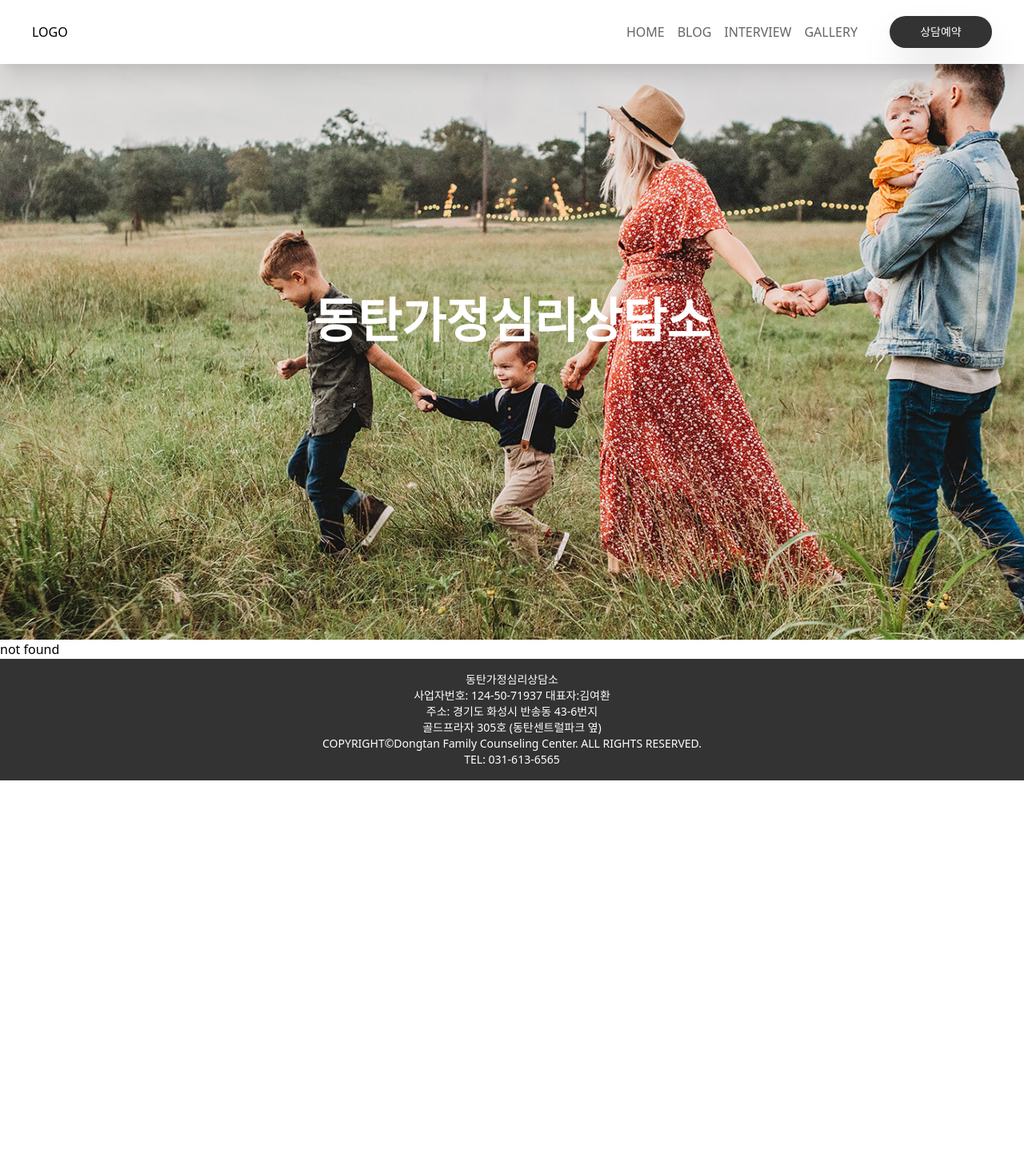
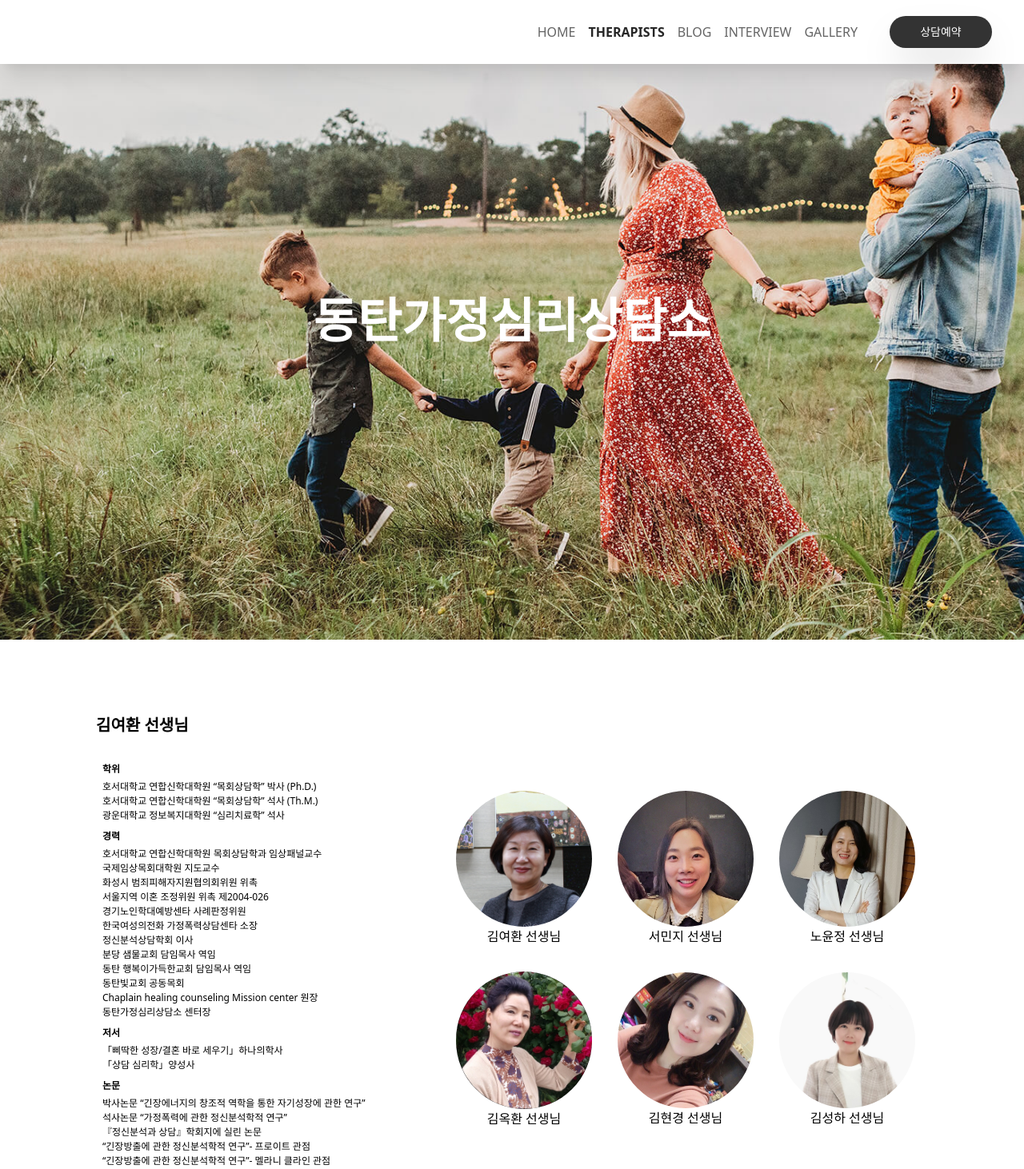
Before and after one commit to kjhwert/coun-client, a React (Create React App) app: page /profile in a window 1280 px wide. Before the commit this address led to /404. Shown: the top 1462 px of the page at 80% size. Before the commit the page ends 976 px from the top, so only its background shows below. Built offline with nearby package versions, Linux system fonts and the light colour scheme; a web font is replaced by a local one.

Commit message:
profile page

```diff
--- a/public/index.html
+++ b/public/index.html
@@ -2,42 +2,12 @@
 <html lang="en">
   <head>
     <meta charset="utf-8" />
-    <link rel="icon" href="%PUBLIC_URL%/favicon.ico" />
+<!--    <link rel="icon" href="%PUBLIC_URL%/favicon.ico" />-->
     <meta name="viewport" content="width=device-width, initial-scale=1" />
     <meta name="theme-color" content="#000000" />
-    <meta
-      name="description"
-      content="Web site created using create-react-app"
-    />
-    <link rel="apple-touch-icon" href="%PUBLIC_URL%/logo192.png" />
-    <!--
-      manifest.json provides metadata used when your web app is installed on a
-      user's mobile device or desktop. See https://developers.google.com/web/fundamentals/web-app-manifest/
-    -->
-    <link rel="manifest" href="%PUBLIC_URL%/manifest.json" />
-    <!--
-      Notice the use of %PUBLIC_URL% in the tags above.
-      It will be replaced with the URL of the `public` folder during the build.
-      Only files inside the `public` folder can be referenced from the HTML.
-
-      Unlike "/favicon.ico" or "favicon.ico", "%PUBLIC_URL%/favicon.ico" will
-      work correctly both with client-side routing and a non-root public URL.
-      Learn how to configure a non-root public URL by running `npm run build`.
-    -->
-    <title>React App</title>
+    <title>동탄가정심리상담소</title>
   </head>
   <body>
-    <noscript>You need to enable JavaScript to run this app.</noscript>
     <div id="root"></div>
-    <!--
-      This HTML file is a template.
-      If you open it directly in the browser, you will see an empty page.
-
-      You can add webfonts, meta tags, or analytics to this file.
-      The build step will place the bundled scripts into the <body> tag.
-
-      To begin the development, run `npm start` or `yarn start`.
-      To create a production bundle, use `npm run build` or `yarn build`.
-    -->
   </body>
 </html>
--- a/src/App.tsx
+++ b/src/App.tsx
@@ -14,6 +14,7 @@ import Banner from "./modules/components/Banner";
 import Footer from "./modules/components/Footer";
 import TalkDetail from "./features/talk/TalkDetail";
 import Reserve from "./features/reserve/Reserve";
+import Profiles from "./features/home/Profiles";
 
 export default () => {
   return (
@@ -24,8 +25,8 @@ export default () => {
         <Route path="/" exact component={Home} />
         <Route path="/reserve" component={Reserve} />
         <Route path="/talk" exact component={Talk} />
-        {/*<Route path="/talk/register" component={TalkRegisterContainer} />*/}
         <Route path="/talk/:id" component={TalkDetail} />
+          <Route path="/profile" exact component={Profiles} />
         {/*<Route path="/interview" exact component={InterviewContainer} />*/}
         {/*<Route path="/interview/:id" component={InterviewDetailContainer} />*/}
         {/*<Route path="/gallery" exact component={GalleryContainer} />*/}
--- a/src/data/process.ts
+++ b/src/data/process.ts
@@ -11,7 +11,7 @@ export interface Process {
 
 export type Processes = Array<Process>;
 
-export const process: Processes = [
+export const processes: Processes = [
   {
     title: "초기면담",
     img: Process1,
--- a/src/data/profiles.ts
+++ b/src/data/profiles.ts
@@ -16,7 +16,7 @@ export type Profiles = Array<Profile>;
 
 export const profiles = [
   {
-    id: 0,
+    id: 1,
     name: "김여환 선생님",
     img: Profile1,
     content: `
@@ -62,7 +62,7 @@ export const profiles = [
         `,
   },
   {
-    id: 1,
+    id: 2,
     name: "서민지 선생님",
     img: Profile2,
     content: `
@@ -94,7 +94,7 @@ export const profiles = [
         `,
   },
   {
-    id: 2,
+    id: 3,
     name: "노윤정 선생님",
     img: Profile3,
     content: `
@@ -124,7 +124,7 @@ export const profiles = [
         `,
   },
   {
-    id: 3,
+    id: 4,
     name: "김옥환 선생님",
     img: Profile4,
     content: `
@@ -169,7 +169,7 @@ export const profiles = [
         `,
   },
   {
-    id: 4,
+    id: 5,
     name: "김현경 선생님",
     img: Profile5,
     content: `
@@ -200,7 +200,7 @@ export const profiles = [
         `,
   },
   {
-    id: 5,
+    id: 6,
     name: "김성하 선생님",
     img: Profile6,
     content: `
--- a/src/features/home/Fields.tsx
+++ b/src/features/home/Fields.tsx
@@ -5,21 +5,21 @@ const Fields = () => {
   const [selected, setSelected] = useState<Field>(fields[0]);
 
   return (
-    <div className="flex flex-row mx-auto px-20 py-4 lg:w-web w-full">
+    <div className="flex flex-col-reverse lg:flex-row mx-auto lg:px-20 px-4 mt-10 lg:w-web w-full">
       <div className="lg:w-1/2 w-full overflow-x-scroll flex lg:overflow-auto lg:flex-wrap">
-        {fields.map((item) => (
+        {fields.map((field) => (
           <div
-            key={item.id}
-            className="bg-white shadow-lg flex flex-col border border-main-100 w-36 h-36 rounded-xl
-                        justify-start items-center flex-shrink-0 h-48 mx-1 mt-1 mb-1 cursor-pointer"
+            key={field.id}
+            className="bg-white shadow-lg flex flex-col border border-main-100 lg:w-36 lg:h-36 rounded-xl
+                        justify-start items-center flex-shrink-0 mx-1 mt-1 mb-1 cursor-pointer p-2"
             onClick={() => {
-              setSelected(item);
+              setSelected(field);
             }}
           >
             <div className="flex items-center w-28 h-28">
-              <img src={item.img} alt="img" className="w-full h-30" />
+              <img src={field.img} alt="img" className="w-full h-30" />
             </div>
-            <span className="text-center text-14">{item.name}</span>
+            <span className="text-center text-14">{field.name}</span>
           </div>
         ))}
       </div>
@@ -28,7 +28,7 @@ const Fields = () => {
           <h3 className="py-6 font-semibold text-lg lg:pt-12 lg:text-xl">
             {selected.name}
           </h3>
-          <p dangerouslySetInnerHTML={{ __html: selected.content }} />
+          <p dangerouslySetInnerHTML={{ __html: selected.content }} className='text-sm mb-4 lg:text-base lg:mb-0' />
         </div>
       </div>
     </div>
--- a/src/features/home/Home.tsx
+++ b/src/features/home/Home.tsx
@@ -1,10 +1,9 @@
 import React from "react";
-import { process } from "../../data/process";
+import { processes } from "../../data/process";
 import Fields from "./Fields";
-import Profiles from "./Profiles";
 import center from "../../assets/img/center.jpg";
 
-const container = "flex flex-col lg:w-web mx-auto lg:pt-20 lg:px-20 px-4";
+const container = "flex flex-col lg:w-web mx-auto lg:pt-20 lg:px-20 px-4 mt-10";
 const introduce = "flex flex-col lg:flex-row";
 
 const Home = () => {
@@ -12,7 +11,7 @@ const Home = () => {
     <div>
       <div className={container}>
         <div className={introduce}>
-          <div className="lg:w-1/2 lg:self-center lg:py-0 py-6 px-4">
+          <div className="lg:w-1/2 lg:self-center lg:py-0 pb-6 px-4">
             <h1 className="font-semibold text-lg">
               동탄가정심리상담소는
               <br />
@@ -41,29 +40,28 @@ const Home = () => {
           <img src={center} alt="img" className="w-full lg:w-1/2" />
         </div>
       </div>
-      <div className="flex flex-col lg:w-web mx-auto lg:p-24 mt-8">
+      <div className="flex flex-col lg:w-web mx-auto lg:p-24 mt-10">
         <div className="w-full flex flex-wrap lg:flex-nowrap justify-center lg:my-4">
-          {process.map((item, idx) => (
+          {processes.map((process, idx) => (
             <div
-              className={`w-36 lg:w-1/4 p-4 ${idx % 2 === 0 && "mr-4"} ${
+              className={`w-36 lg:w-1/4 p-4 lg:mr-4 lg:mb-4 ${idx % 2 === 0 && "mr-4"} ${
                 idx <= 1 && "mb-4"
               } bg-white shadow-lg border border-main-100 flex flex-col items-center rounded`}
               key={idx}
             >
-              <img src={item.img} alt="img" className="w-24" />
+              <img src={process.img} alt="img" className="w-24" />
               <span className="text-sm lg:text-lg text-center">
-                {item.title}
+                {process.title}
               </span>
               <p className="text-xs lg:mt-2 mt-1 lg:text-sm lg:w-4/6 text-center">
-                {item.content}
+                {process.content}
               </p>
             </div>
           ))}
         </div>
       </div>
       <Fields />
-      <Profiles />
-      <h3 className="px-4 pt-6 font-semibold text-lg lg:pt-12 lg:text-xl mb-4">
+      <h3 className="px-4 mt-10 font-semibold text-lg lg:pt-12 lg:text-xl mb-4">
         오시는 길
       </h3>
       <div className="flex justify-center items-center">{/*    Map    */}</div>
--- a/src/features/home/Profiles.tsx
+++ b/src/features/home/Profiles.tsx
@@ -5,8 +5,8 @@ const Profiles = () => {
   const [selected, setSelected] = useState<Profile>(profiles[0]);
 
   return (
-    <div className="flex flex-row mx-auto p-20 lg:w-web">
-      <div className="w-1/3 flex lg:overflow-auto lg:flex-wrap flex-col items-center justify-center">
+    <div className="flex flex-row mx-auto p-20 lg:w-web lg:h-web">
+      <div className="w-1/3 flex lg:overflow-auto lg:flex-wrap flex-col justify-center">
         <div>
           <h3 className="py-6 font-semibold text-lg lg:text-xl">
             {selected.name}
--- a/src/modules/components/Header.tsx
+++ b/src/modules/components/Header.tsx
@@ -9,10 +9,7 @@ const Header = () => {
   const { pathname } = useLocation();
 
   return (
-    <div className="fixed top-0 z-20 w-full lg:h-20 h-16 bg-white shadow-xl flex justify-between items-center lg:p-10 pl-6">
-      <Link to="/" className="lg:flex hidden">
-        LOGO
-      </Link>
+    <div className="fixed top-0 z-20 w-full lg:h-20 h-16 bg-white shadow-xl flex lg:justify-end items-center lg:p-10 pl-6">
       <img src={Menu} alt="" className="flex lg:hidden w-8 h-8" />
       <div className="items-center lg:flex hidden">
         <ul className="flex">
@@ -22,6 +19,13 @@ const Header = () => {
             }`}
           >
             <Link to="/">HOME</Link>
+          </li>
+          <li
+              className={`${
+                  pathname === "/profile" ? FOCUSED : UNFOCUSED
+              } mr-4 cursor-pointer`}
+          >
+            <Link to="/profile">THERAPISTS</Link>
           </li>
           <li
             className={`${
```
Also changed, not shown: public/logo192.png (deleted), public/logo512.png (deleted), public/manifest.json (deleted), public/robots.txt (deleted).
